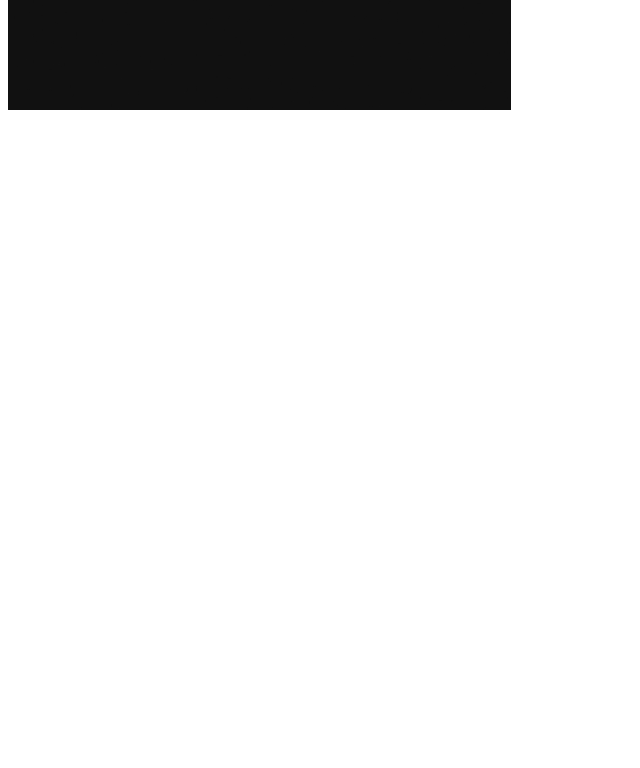
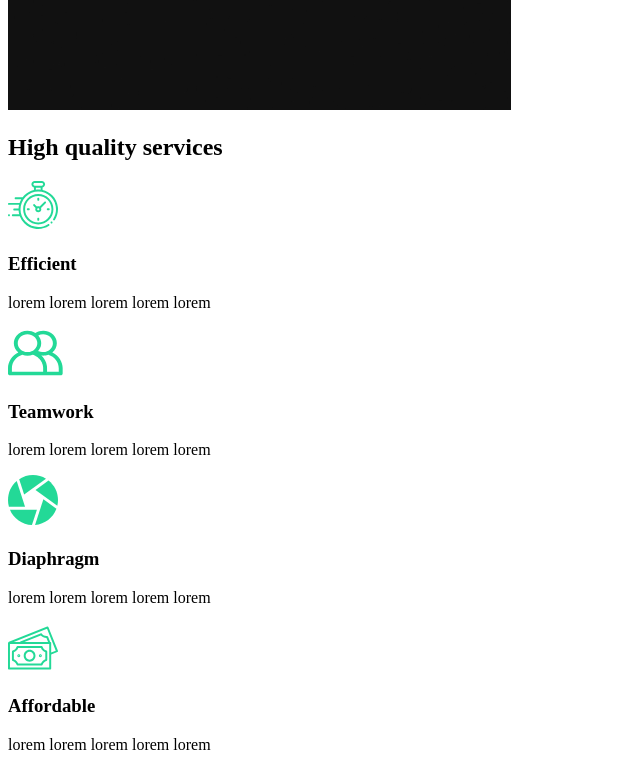
Before and after one commit to pongsirichatkaew/capture, a React (Create React App) app: page / in a window 1280 px wide. Shown: the part 860-1628 px from the top of the page, without its empty margins (0-640 px from the left). Before the commit the page ends 982 px from the top, so only its background shows below. Built offline with nearby package versions, Linux system fonts and the light colour scheme.

Commit message:
ServiceSection

```diff
--- a/package.json
+++ b/package.json
@@ -6,6 +6,7 @@
     "@testing-library/jest-dom": "^5.11.6",
     "@testing-library/react": "^11.1.2",
     "@testing-library/user-event": "^12.2.2",
+    "crypto-js": "^4.0.0",
     "framer-motion": "^2.9.4",
     "react": "^17.0.1",
     "react-dom": "^17.0.1",
--- /dev/null
+++ b/src/components/ServicesSection.js
@@ -0,0 +1,51 @@
+import clock from '../img/clock.svg'
+import diaphragm from '../img/diaphragm.svg'
+import money from '../img/money.svg'
+import teamwork from '../img/teamwork.svg'
+import home2 from '../img/home2.png'
+const ServicesSection = () => {
+  return (
+    <div className='services'>
+      <div className='description'>
+        <h2>
+          High <span>quality</span> services
+        </h2>
+        <div className='cards'>
+          <div className='card'>
+            <div className='icon'>
+              <img src={clock} alt='clock' />
+              <h3>Efficient</h3>
+            </div>
+            <p>lorem lorem lorem lorem lorem</p>
+          </div>
+          <div className='card'>
+            <div className='icon'>
+              <img src={teamwork} alt='teamwork' />
+              <h3>Teamwork</h3>
+            </div>
+            <p>lorem lorem lorem lorem lorem</p>
+          </div>
+          <div className='card'>
+            <div className='icon'>
+              <img src={diaphragm} alt='diaphragm' />
+              <h3>Diaphragm</h3>
+            </div>
+            <p>lorem lorem lorem lorem lorem</p>
+          </div>
+          <div className='card'>
+            <div className='icon'>
+              <img src={money} alt='money' />
+              <h3>Affordable</h3>
+            </div>
+            <p>lorem lorem lorem lorem lorem </p>
+          </div>
+        </div>
+      </div>
+      <div className='image'>
+        <img src={home2} alt='camera' />
+      </div>
+    </div>
+  )
+}
+
+export default ServicesSection
--- a/src/pages/AboutUs.js
+++ b/src/pages/AboutUs.js
@@ -1,6 +1,12 @@
 import AboutSection from '../components/AboutSection'
+import ServiceSection from '../components/ServicesSection'
 const AboutUs = () => {
-  return <AboutSection />
+  return (
+    <>
+      <AboutSection />
+      <ServiceSection />
+    </>
+  )
 }
 
 export default AboutUs
```
Also changed, not shown: 1 other file (tests, documents, lock files or other folders).
